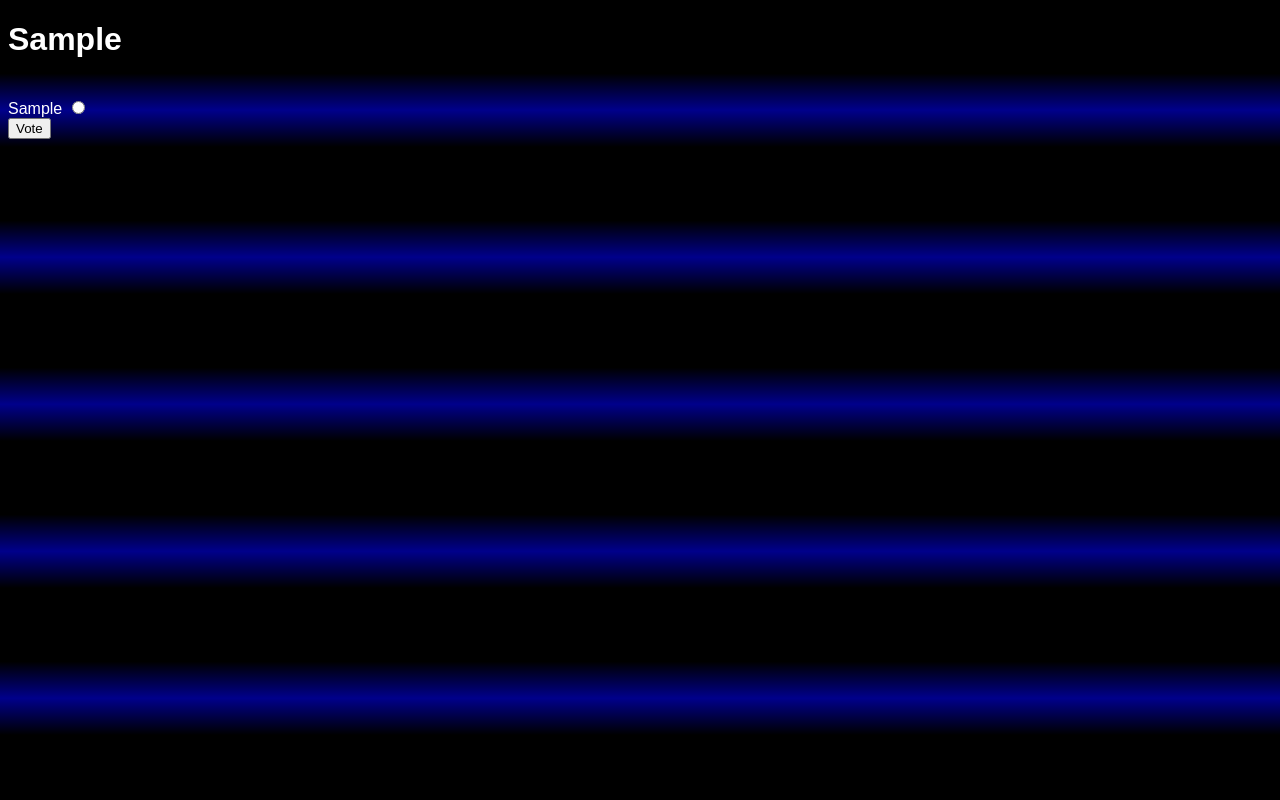
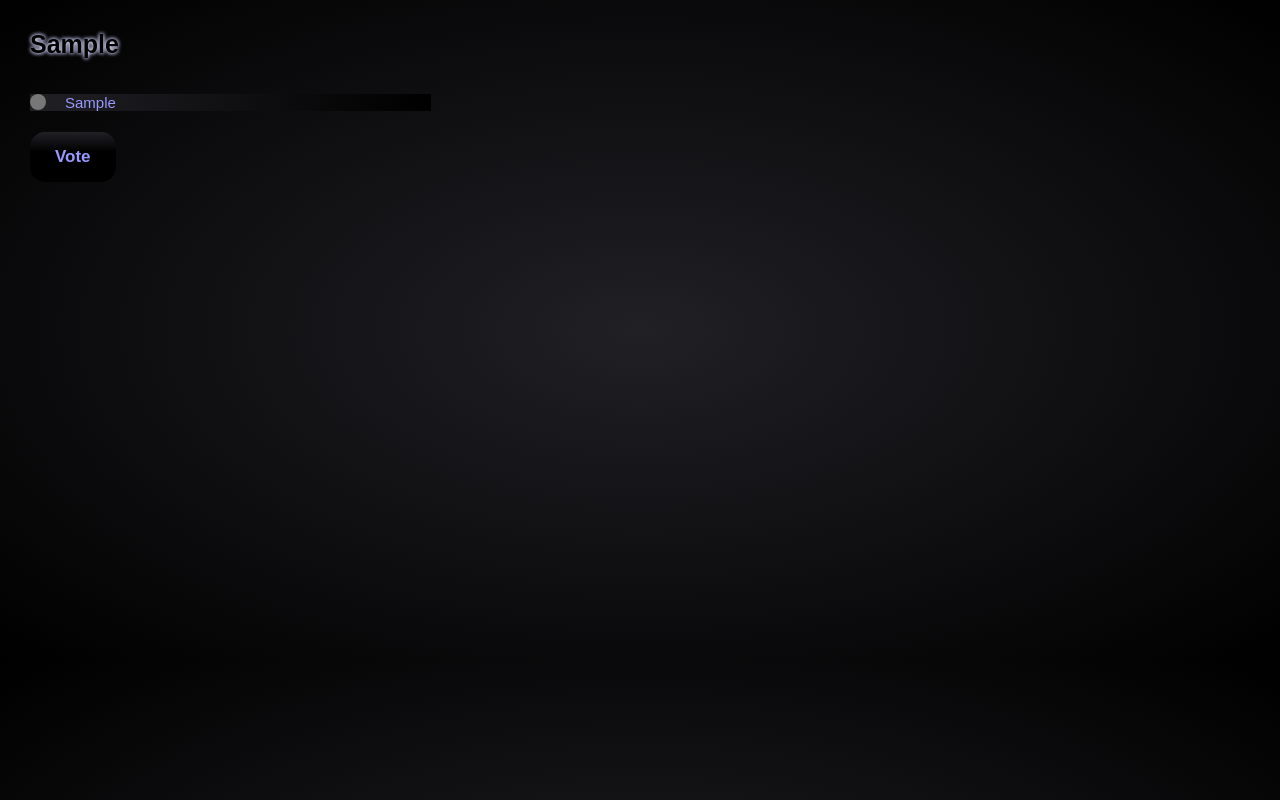
Before and after one commit to HamPaz/Hamilton, a Django app: template app-enquetes/enque/templates/enque/detail.html in a window 1280 px wide. Run offline with Django 3.2, Linux system fonts and the light colour scheme; the template is opened without the code that fills it: most values are stand-ins (such as "Sample title", 1, 10 or a date in 2020); parts of the project's set-up code (start-up, migrations or seed data) failed here and were passed over.

Commit message:
Update enquete.css

```diff
--- a/static/enque/enquete.css
+++ b/static/enque/enquete.css
@@ -1,9 +1,120 @@
 li a {
-	color: white;
+	color: gray;
+	font-family: arial;
+	font-size: 15px;
+	font-style: none;
 }
 
 body {
-	background: linear-gradient(black 50%, darkblue, black);
+	margin: 30px;
+	height: 600px;
+	background: radial-gradient(#202025, black);
 	font-family: arial;
-	color: white;
+	color: #9999ff;
 }
+
+h1 {
+	color: black;
+	font-family: arial;
+	font-size: 25px;
+	text-shadow:0px 0px 4px white, 0 0 4px #9999ff;
+}
+
+footer {
+	margin: 0px;
+	position: fixed;
+	width: 100%;
+	bottom: 0px;
+	background-color: black;
+	color: #7766ff;
+	font-family: arial;
+	font-size: 11px;
+	justify-content: center;
+	text-align: center;
+}
+
+input {
+/*	width: 80px;
+	height: 30px; */
+    padding: 15px 25px;
+	outline: none;
+	background: linear-gradient(#202025 1%, black 40%);
+	color: #9999ff;
+	font-family: arial;
+	font-size: 17px;
+	font-weight: bold;
+	border: none;
+	border-radius: 15px;
+}
+
+
+/* Aqui começa a configuração para a página de votação */
+/* The container */
+.container {
+  display: block;
+  width: 30%;
+  position: relative;
+  padding-left: 35px;
+  margin-bottom: 3px;
+  cursor: pointer;
+  font-family: arial;
+  font-size: 15px;
+  -webkit-user-select: none;
+  -moz-user-select: none;
+  -ms-user-select: none;
+  user-select: none;
+  background: linear-gradient(90deg, #202025, black);
+/*  background: linear-gradient(#202025, black);  */
+/*  background: #333344;  */
+  color: #9999ff;
+}
+
+/* Hide the browser's default radio button */
+.container input {
+  position: absolute;
+  opacity: 0;
+  cursor: pointer;
+}
+
+/* Create a custom radio button */
+.checkmark {
+  position: absolute;
+  top: 0;
+  left: 0;
+  height: 16px;
+  width: 16px;
+  background-color: #777;
+  border-radius: 50%;
+}
+
+/* On mouse-over, add a grey background color */
+.container:hover input ~ .checkmark {
+  background-color: #ccc;
+}
+
+/* When the radio button is checked, add a blue background */
+.container input:checked ~ .checkmark {
+  background-color: #7766ff;
+}
+
+/* Create the indicator (the dot/circle - hidden when not checked) */
+.checkmark:after {
+  content: "";
+  position: absolute;
+  display: none;
+}
+
+/* Show the indicator (dot/circle) when checked */
+.container input:checked ~ .checkmark:after {
+  display: block;
+}
+
+/* Style the indicator (dot/circle) */
+.container .checkmark:after {
+ 	top: 3.5px;
+	left: 3.5px;
+	width: 8px;
+	height: 8px;
+	border-radius: 50%;
+	background: black;
+}
```
